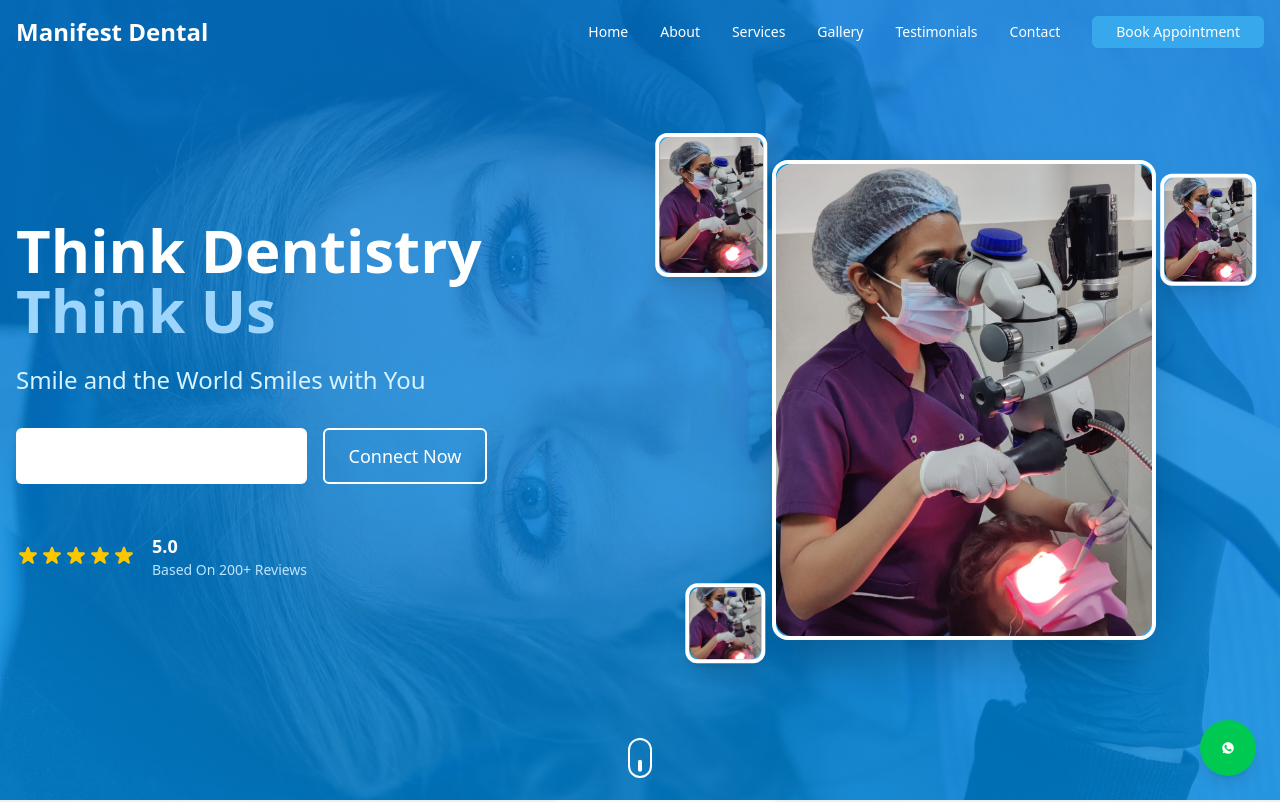
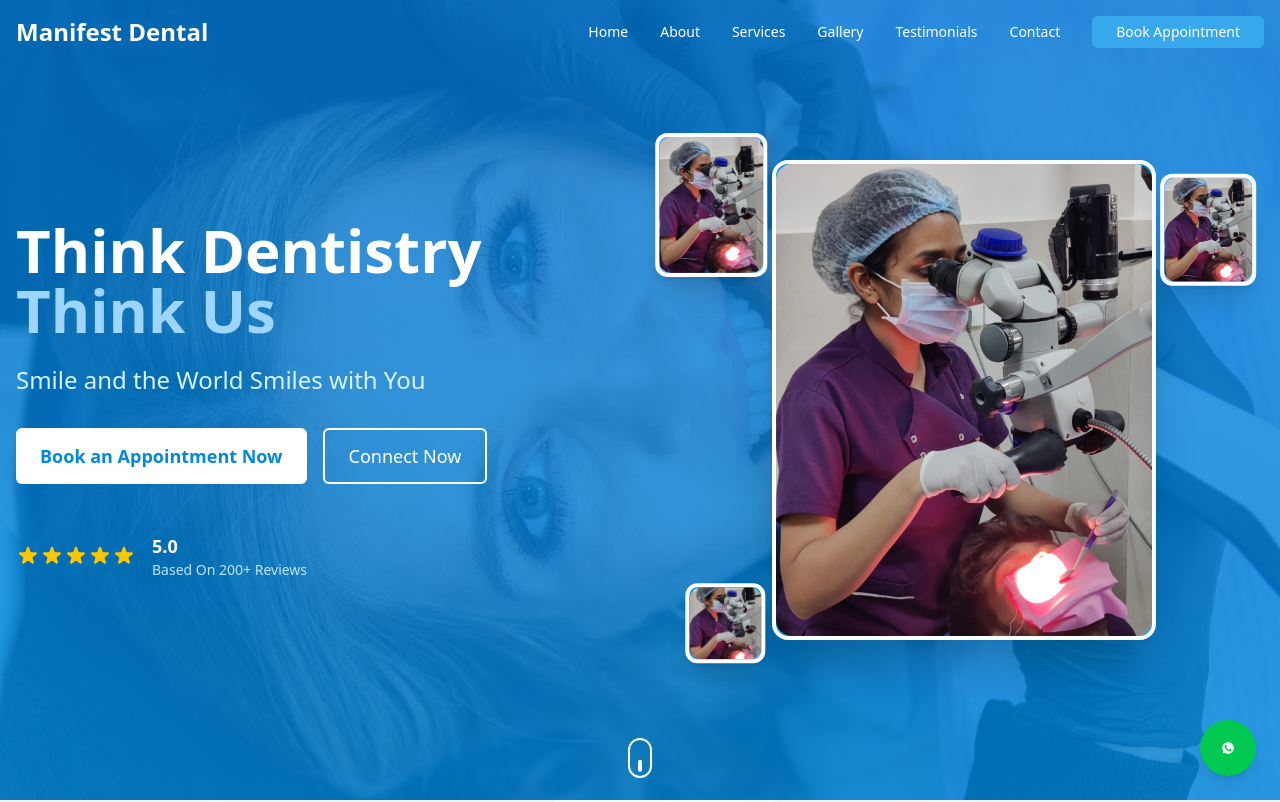
Before and after one commit to AmitDobal/dental-webapp, a React (Vite) app: page / in a window 1280 px wide. Shown: the top 802 px of the page. Built offline with nearby package versions, Linux system fonts and the light colour scheme.

Commit message:
Update Hero and MainPage components to enhance button styling and optimize animation delays; adjust button text color on hover for improved visibility and user experience in the Hero section, and synchronize animation delays in the MainPage for a smoother transition effect.

```diff
--- a/src/components/home/Hero.jsx
+++ b/src/components/home/Hero.jsx
@@ -27,7 +27,7 @@ const LeftSection = () => (
       <Button
         to="/contact"
         size="lg"
-        className="bg-white text-primary-800 hover:bg-primary-100 font-semibold">
+        className="bg-white !text-primary-800 hover:bg-primary-100 hover:!text-white font-semibold">
         Book an Appointment Now
       </Button>
       <Button
--- a/src/pages/MainPage.jsx
+++ b/src/pages/MainPage.jsx
@@ -82,14 +82,14 @@ const MainPage = () => {
       </AnimatedSection>
 
       {/* Testimonials Section */}
-      <AnimatedSection id="testimonials" direction="up" delay={0.6}>
+      <AnimatedSection id="testimonials" direction="up" delay={0.3}>
         <div className="container mx-auto px-4 py-20 bg-primary-50">
           <Testimonials testimonials={testimonials} />
         </div>
       </AnimatedSection>
 
       {/* Visit Our Dental Studio Section */}
-      <AnimatedSection id="visit" direction="up" delay={0.7}>
+      <AnimatedSection id="visit" direction="up" delay={0.3}>
         <div className="bg-gradient-to-b from-white to-primary-50">
           <VisitSection />
         </div>
```
